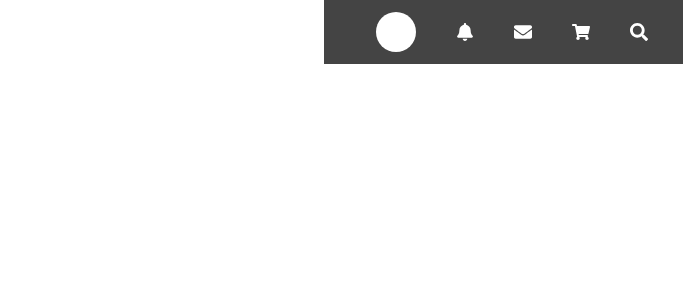
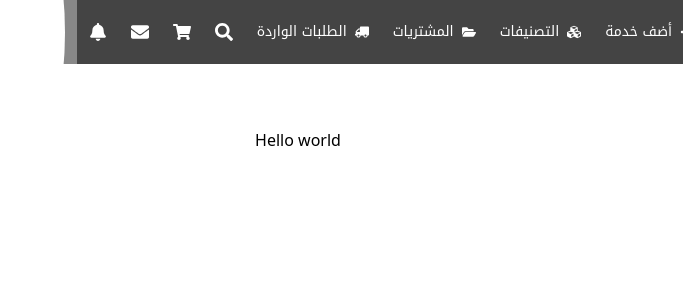
Before and after one commit to alwaleedibrahim/khamsat-clone, a Next.js app: page / in a window 1280 px wide. Shown: the top 300 px of the page, without its empty margins (597-1280 px from the left). Built offline with nearby package versions, Linux system fonts and the light colour scheme.

Commit message:
STYLE: Implemented navbar for smaller screens

```diff
--- a/src/app/_components/navbar/navbar.js
+++ b/src/app/_components/navbar/navbar.js
@@ -1,13 +1,14 @@
 import Image from "next/image";
 import NavItem from "./navitem";
-import { FaFolderOpen, FaBell, FaCubes, FaEnvelope, FaPlus, FaSearch, FaShoppingCart, FaTruck, FaBars } from "react-icons/fa";
+import { FaFolderOpen, FaBell, FaCubes, FaEnvelope, FaPlus, FaSearch, FaShoppingCart, FaTruck, FaBars, FaHome, FaUser } from "react-icons/fa";
 
 
 export default function Navbar() {
   return (
-    <header className="bg-[#444] font-kufi sm:hidden lg:flex lg:justify-around">
-      <nav className="flex w-full justify-between h-16 text-white px-8 max-w-[1440px]">
-        <div className="flex">
+    <>
+    <nav className="bg-[#444] font-kufi hidden lg:flex justify-around fixed w-full">
+      <div className="flex w-full justify-between h-16 text-white max-w-[1440px]">
+        <div className="flex min-w-fit overflow-hidden">
           <NavItem>
             <FaBars className="text-2xl"/>
           </NavItem>
@@ -17,39 +18,39 @@ export default function Navbar() {
               height={36}
               alt="logo"
               src="/images/khamsat-logo.png"
-              className="w-[144px] h-[36px] "
+              className="w-[144px] h-[36px] min-w-fit"
             />
           </div>
 
-          <ul className="flex">
+          <ul className="flex  min-w-fit text-sm">
             <li>
               <NavItem>
-                <FaPlus className="mx-2"/>
+                <FaPlus className="me-2"/>
                 <span>أضف خدمة</span>
               </NavItem>
             </li>
             <li>
               <NavItem>
                 <span></span>
-                <FaCubes className="mx-2"/>
+                <FaCubes className="me-2"/>
                 <span>التصنيفات</span>
               </NavItem>
             </li>
             <li>
               <NavItem>
-                <FaFolderOpen className="mx-2"/>
+                <FaFolderOpen className="me-2"/>
                 <span>المشتريات</span>
               </NavItem>
             </li>
             <li>
               <NavItem>
-                <FaTruck className="mx-2" style={{transform: 'scaleX(-1)'}}/>
+                <FaTruck className="me-2 scale-x-[-1]" />
                 <span>الطلبات الواردة</span>
               </NavItem>
             </li>
           </ul>
         </div>
-        <div className="flex">
+        <div className="flex min-w-fit">
           <ul className="flex">
             <li>
               <NavItem>
@@ -78,13 +79,38 @@ export default function Navbar() {
               height={40}
               alt="logo"
               src="/images/avatar.png"
-              className="w-[40] h-[40] rounded-full"
+              className="w-[40] h-[40] rounded-full min-w-fit"
             />
               </NavItem>
             </li>
           </ul>
         </div>
-      </nav>
-    </header>
+      </div>
+    </nav>
+    <nav className="font-kufi font-light sm:flex lg:hidden fixed bottom-0 w-full py-3 bg-white">
+      <ul className="flex justify-evenly w-full">
+          <li className="flex flex-col items-center justify-around">
+            <FaHome />
+            <span>الرئيسية</span>
+          </li>
+          <li className="flex flex-col items-center justify-around">
+            <FaUser />
+            <span>حسابي</span>
+          </li>
+          <li className="flex flex-col items-center justify-around">
+            <FaSearch />
+            <span>بحث</span>
+          </li>
+          <li className="flex flex-col items-center justify-around">
+            <FaShoppingCart />
+            <span>السلة</span>
+          </li>
+          <li className="flex flex-col items-center justify-around">
+            <FaBars />
+            <span>القائمة</span>
+          </li>
+      </ul>
+    </nav>
+    </>
   );
 }
--- a/src/app/_components/navbar/navitem.js
+++ b/src/app/_components/navbar/navitem.js
@@ -2,7 +2,7 @@ import React from 'react'
 
 export default function NavItem({children}) {
   return (
-    <div className='px-5 hover:bg-[#888] h-full text-center flex items-center'>
+    <div className='px-3 hover:bg-[#888] h-full text-center flex items-center'>
         {children}
     </div>
   )
```
